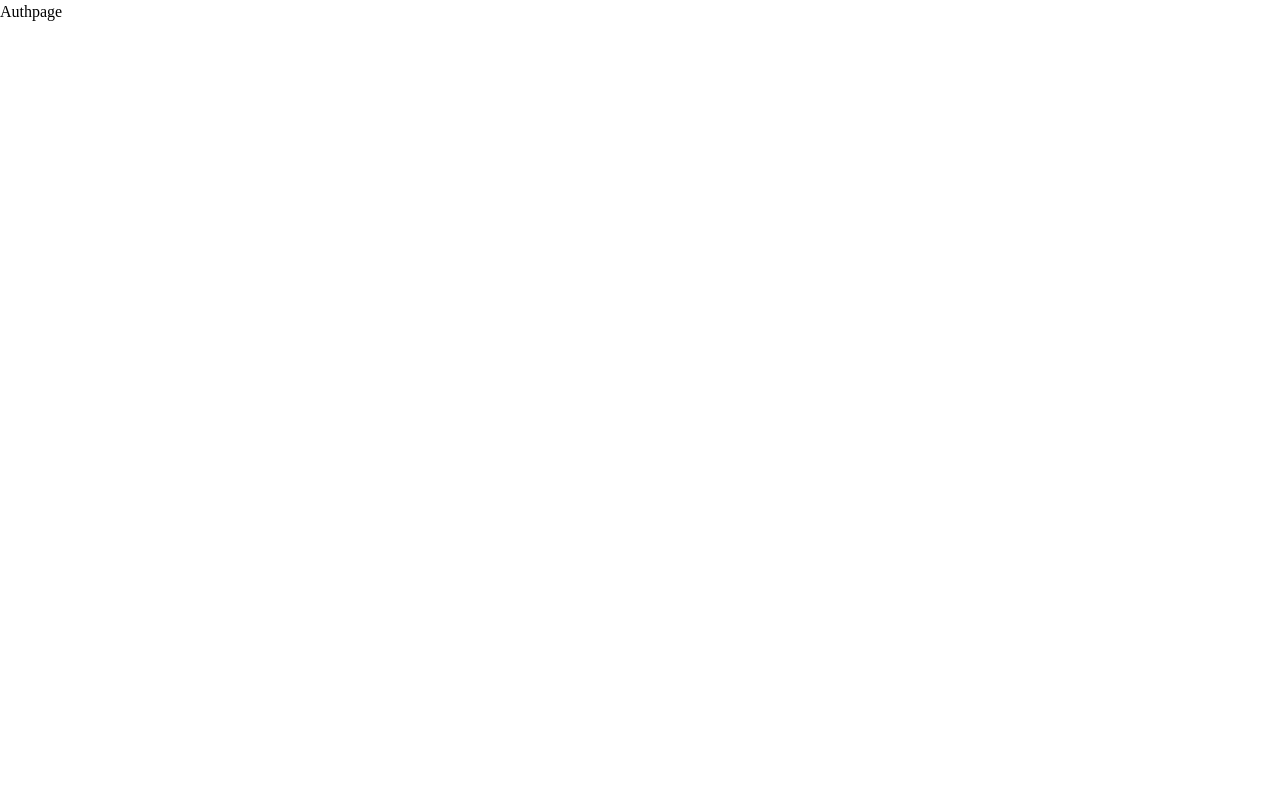
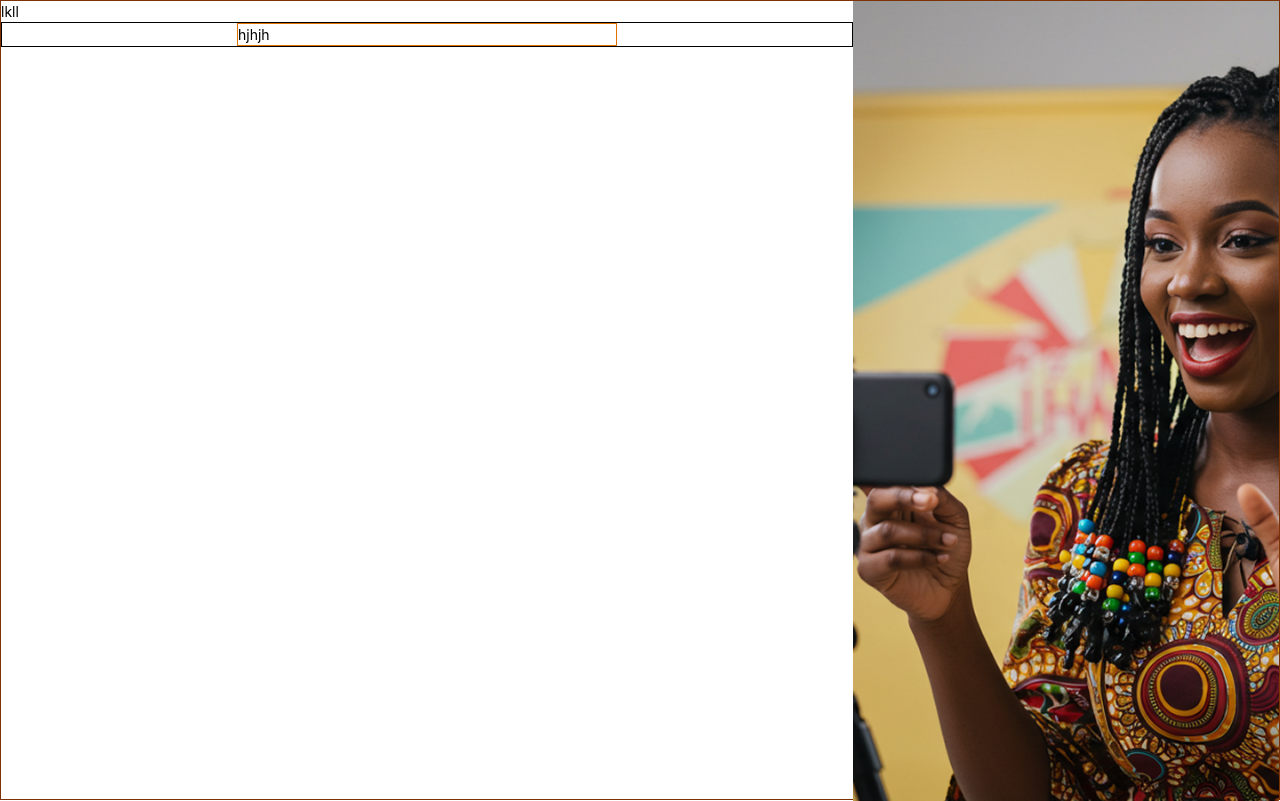
Before and after one commit to ReelpayHQ/reelpay-frontend, a React app: page /auth in a window 1280 px wide. Built offline with nearby package versions, Linux system fonts and the light colour scheme; the HTML template or start-up script is replaced by a standard one.

Commit message:
feat: adds auth layout

```diff
--- a/src/pages/public/Authpage.jsx
+++ b/src/pages/public/Authpage.jsx
@@ -1,7 +1,32 @@
-import React from "react";
+import { Col, Flex, Row } from "antd";
+import reelpayAuthBg from "../../assets/images/img/reelpayauthbg.png";
 
 const Authpage = () => {
-  return <div>Authpage</div>;
+  return (
+    <Row className="h-screen min-h-screen border border-amber-900">
+      <Col xs={24} lg={16}>
+        <div className="h-screen">
+          <div>lkll</div>
+          <Flex justify="center" align="center" className="border">
+            <div className="border border-amber-600 w-95 max-w-95">hjhjh</div>
+          </Flex>
+        </div>
+      </Col>
+      <Col
+        xs={0}
+        lg={8}
+        className="h-screen fixed right-0 top-0 w-full overflow-auto"
+      >
+        <div
+          className={` h-screen bg-cover bg-no-repeat`}
+          style={{
+            backgroundImage: `url(${reelpayAuthBg})`,
+            backgroundPosition: "right center",
+          }}
+        />
+      </Col>
+    </Row>
+  );
 };
 
 export default Authpage;
```
Also changed, not shown: src/assets/images/img/reelpayauthbg.png (added).
